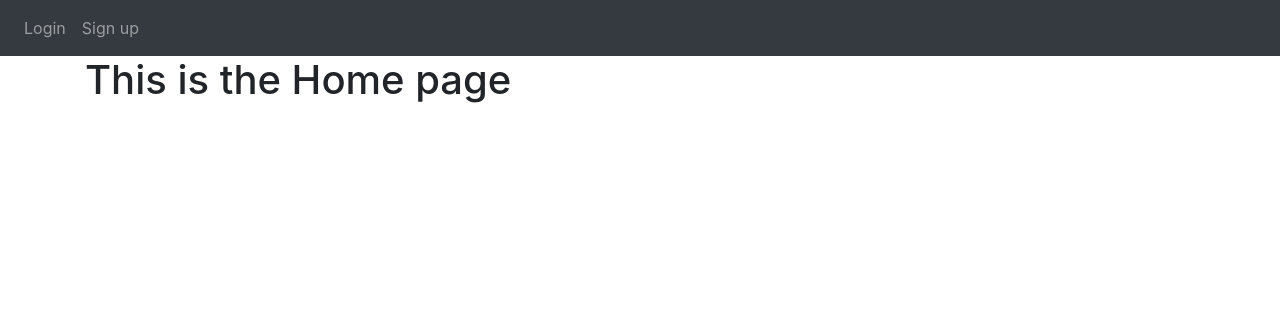
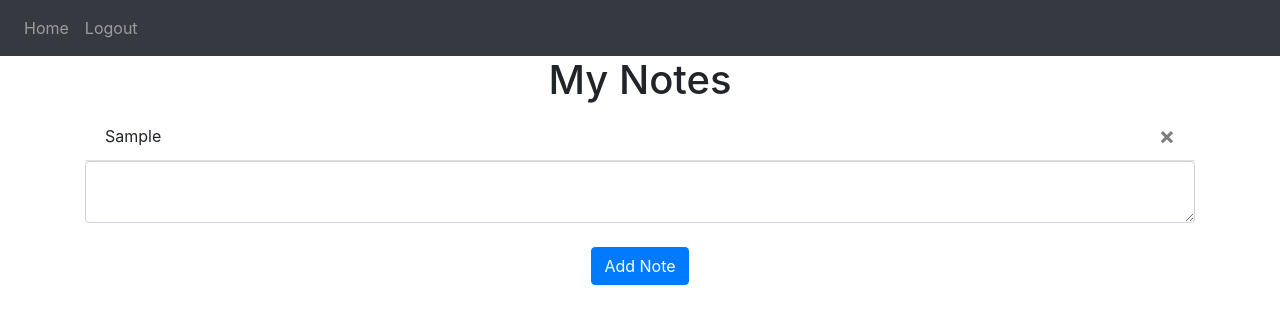
Before and after one commit to Youngben1/flask_notes_app, a Flask app: template website/templates/home.html in a window 1280 px wide. Shown: the top 324 px of the page. Run offline with Flask 3, Linux system fonts and the light colour scheme; the template is opened without the code that fills it: values that come from a table or form of the project are taken from there, others are empty; tables that the repository leaves empty hold one stand-in row (values such as "Sample post"); some libraries are stand-ins or nearby versions.

Commit message:
final changes

```diff
--- a/website/static/index.js
+++ b/website/static/index.js
@@ -0,0 +1,8 @@
+function deleteNote(noteId) {
+    fetch("/delete-note", {
+      method: "POST",
+      body: JSON.stringify({ noteId: noteId }),
+    }).then((_res) => {
+      window.location.href = "/";
+    });
+  }
--- a/website/templates/home.html
+++ b/website/templates/home.html
@@ -1,4 +1,25 @@
 {% extends "base.html" %}
 {% block title %}Home{% endblock %}
 
-{% block content %}<h1>This is the Home page</h1>{% endblock %}
+{% block content %}
+<h1 align="center">My Notes</h1>
+<ul class="list-group list-group-flush" id="notes">
+    {% for note in user.notes %}
+        <li class="list-group-item">{{ note.data }}
+            <button class="close" onclick="deleteNote({{ note.id }})">
+                <span aria-hidden="true">
+                    &times;
+                </span>
+            </button>
+        </li>
+    {% endfor %}
+</ul>
+
+<form method="POST">
+    <textarea name="note" id="note" class="form-control"></textarea>
+    <br />
+    <div align="center">
+        <button type="submit" class="btn btn-primary">Add Note</button>
+    </div>
+</form>
+{% endblock %}
```
Also changed, not shown: website/views.py (+28 -2 lines).
